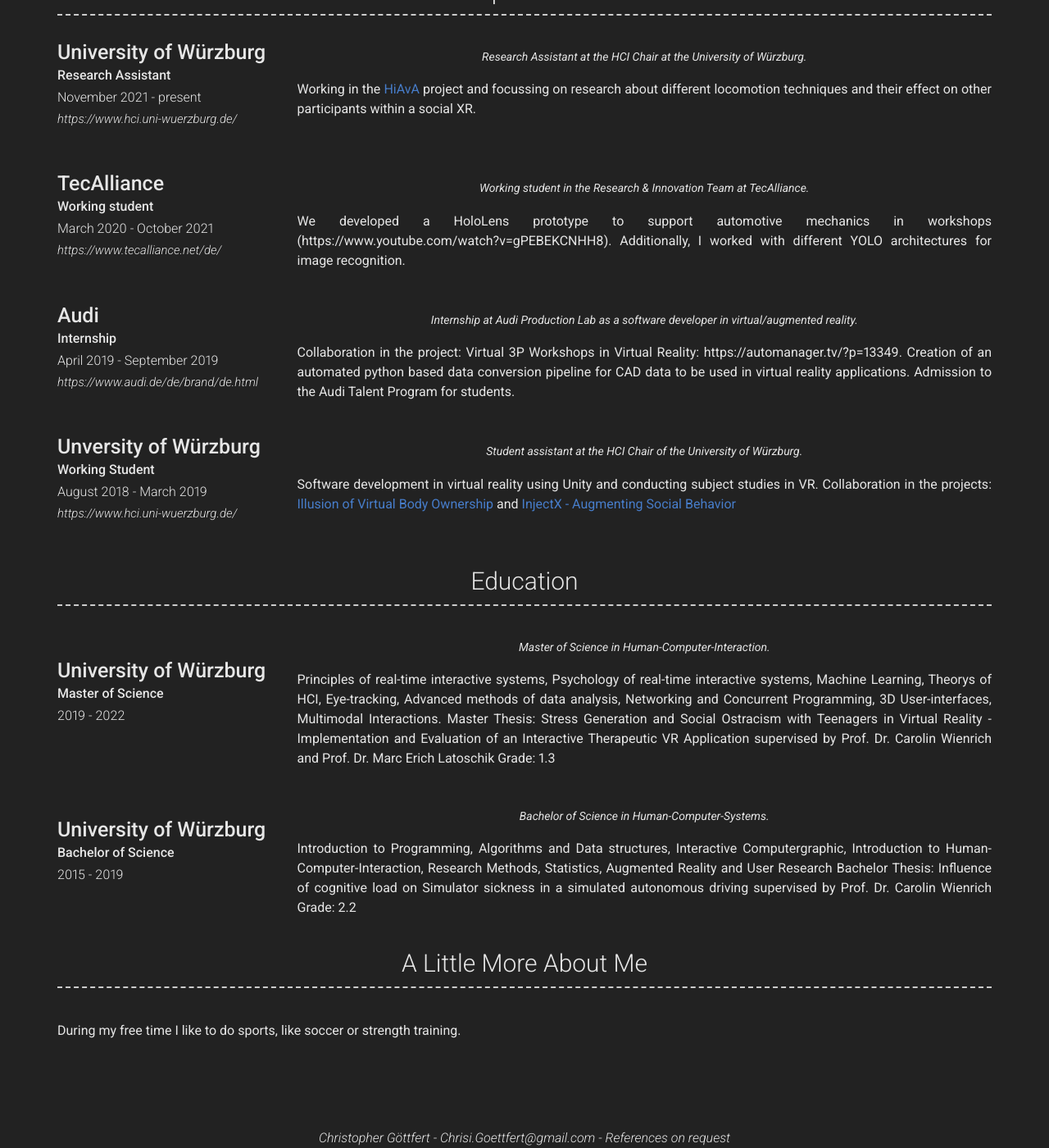
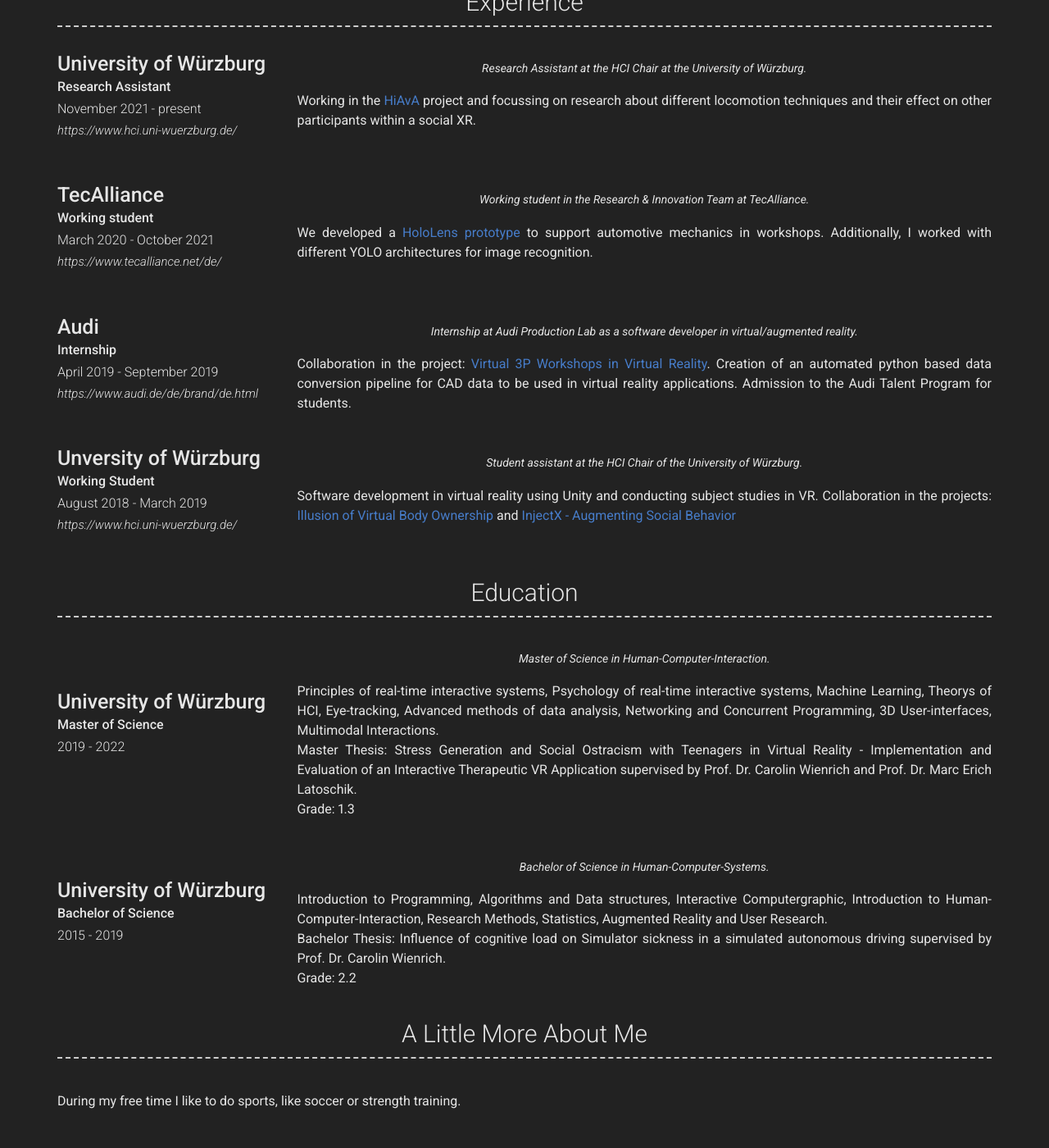
Before and after one commit to ChrisGoettfert/ChrisGoettfert.github.io, a Jekyll site: the page built from index.md, in a window 1280 px wide and 1400 px high, scrolled down 1069 px. Shown: the whole window at 82% size. Built offline with Jekyll 4.4.1, drawn with Linux system fonts in a browser that asks for light colours; nearby versions of some CDN libraries; some of the changed text lies outside the part shown.

Commit message:
more formatting

```diff
--- a/_config.yml
+++ b/_config.yml
@@ -53,7 +53,9 @@ orcid_username: 0000-0002-6959-093X
 about_profile_image: images/christopher_goe.jpg
 about_content: | # this will include new lines to allow paragraphs
   Hi, my name is Christopher Göttfert and I'm currently working as a research assistant at the Human-Computer-Interaction (HCI) and Psychology of intelligent interactive systems (PIIS) Group at the University of Würzburg. <br>
+
   I work in the [HiAvA](https://www.hci.uni-wuerzburg.de/projects/hiava/) Project, which focuses on digital participation in social XR environments. The project is developing and evaluating different solutions for markerless tracking of bodies and faces, as well as participation via different devices. <br>
+
   My research focuses on various locomotion techniques as well as the effect on other participants within a social XR. <br>
 
   Previously, I studied Human-Computer Systems and Human-Computer Interaction at the University of Würzburg, completed an internship as a software developer in VR/AR at the Audi Production Lab and worked as a student employee at TecAlliance in the field of AR development and Machine Learning.
@@ -69,30 +71,25 @@ content:
         title: Research project
         link: https://www.hci.uni-wuerzburg.de/projects/hiava/
         link_text: Development and research
-        additional_links:
-          - title:  Github page for project (eg. sproogen/modern-resume-theme)
-            icon: fab fa-github
-            url: Link to project (eg. sproogen.github.io/modern-resume-theme)(optional)
-          - title:  Github page for project (eg. sproogen/modern-resume-theme)
-            icon: fab fa-github
-            url: Link to project (eg. sproogen.github.io/modern-resume-theme)(optional)
         quote: >
           HiAvA - Scalable Hybrid Avatar-Agents-Technology for Everyday Social Interaction in XR
         description: | # this will include new lines to allow paragraphs
-          HiAvA enables a quality leap for diverse collaborative and communicative XR environments of a future cyberspace and allows everyday participation in social VR applications even with limited hardware equipment. The project will develop and evaluate solutions for non-contact tracking of bodies and faces. HiAvA will enable participation in natural social interactions in XR environments, whether user:s use a VR headset, tablet, smartphone, or laptop to participate.
+          HiAvA enables a quality leap for diverse collaborative and communicative XR environments of a future cyberspace and allows everyday participation in social VR applications even with limited hardware equipment. The project will develop and evaluate solutions for non-contact tracking of bodies and faces. HiAvA will enable participation in natural social interactions in XR environments, when using a VR headset, tablet, smartphone, or laptop to participate.
+
           My responsibilities lie in the development of the platform as well as the impact research of various social XR factors.
       - layout: left
         border: weak
         title: Student project
-        link: https://downloads.hci.informatik.uni-wuerzburg.de/2022-muc-eyetracking_in_mirror_exposition-preprint.pdf
         additional_links:
           - title:  Github page for project
             icon: fab fa-github
             url: https://github.com/ChrisGoettfert/mirror-exposure-gaze-analyzer
         quote: >
-          Implementation of an automatic framework to investigate eyetracking data in a mirror exposure
+          Implementation of an automatic framework to investigate eyetracking data in a mirror exposure.
         description: | # this will include new lines to allow paragraphs
           Creation of an automated evaluation pipeline in Python to evaluate data of a mirror exposure in a short time. Based on measured body sizes of a test person, areas of interest are automatically generated and fixations on them are measured and visualized.
+
+          [Published at the Mensch und Computer 2022](https://downloads.hci.informatik.uni-wuerzburg.de/2022-muc-eyetracking_in_mirror_exposition-preprint.pdf)
   - title: Experience
     layout: list
     content:
@@ -113,7 +110,7 @@ content:
         quote: >
           Working student in the Research & Innovation Team at TecAlliance.
         description: | # this will include new lines to allow paragraphs
-          We developed a HoloLens prototype to support automotive mechanics in workshops (https://www.youtube.com/watch?v=gPEBEKCNHH8). Additionally, I worked with different YOLO architectures for image recognition.
+          We developed a [HoloLens prototype](https://www.youtube.com/watch?v=gPEBEKCNHH8) to support automotive mechanics in workshops. Additionally, I worked with different YOLO architectures for image recognition.
       - layout: left
         title: Audi
         sub_title: Internship
@@ -122,7 +119,7 @@ content:
         quote: >
           Internship at Audi Production Lab as a software developer in virtual/augmented reality.
         description: | # this will include new lines to allow paragraphs
-         Collaboration in the project: Virtual 3P Workshops in Virtual Reality: https://automanager.tv/?p=13349. Creation of an automated python based data conversion pipeline for CAD data to be used in virtual reality applications. Admission to the Audi Talent Program for students.
+         Collaboration in the project: [Virtual 3P Workshops in Virtual Reality](https://automanager.tv/?p=13349). Creation of an automated python based data conversion pipeline for CAD data to be used in virtual reality applications. Admission to the Audi Talent Program for students.
       - layout: left
         title: Unversity of Würzburg
         sub_title: Working Student
@@ -142,8 +139,8 @@ content:
         quote: >
           Master of Science in Human-Computer-Interaction.
         description: | # this will include new lines to allow paragraphs
-           Principles of real-time interactive systems, Psychology of real-time interactive systems, Machine Learning, Theorys of HCI, Eye-tracking, Advanced methods of data analysis, Networking and Concurrent Programming, 3D User-interfaces, Multimodal Interactions.
-           Master Thesis: Stress Generation and Social Ostracism with Teenagers in Virtual Reality - Implementation and Evaluation of an Interactive Therapeutic VR Application supervised by Prof. Dr. Carolin Wienrich and Prof. Dr. Marc Erich Latoschik
+           Principles of real-time interactive systems, Psychology of real-time interactive systems, Machine Learning, Theorys of HCI, Eye-tracking, Advanced methods of data analysis, Networking and Concurrent Programming, 3D User-interfaces, Multimodal Interactions. <br>
+           Master Thesis: Stress Generation and Social Ostracism with Teenagers in Virtual Reality - Implementation and Evaluation of an Interactive Therapeutic VR Application supervised by Prof. Dr. Carolin Wienrich and Prof. Dr. Marc Erich Latoschik. <br>
            Grade: 1.3
       - layout: left
         title: University of Würzburg
@@ -152,8 +149,8 @@ content:
         quote: >
           Bachelor of Science in Human-Computer-Systems.
         description: | # this will include new lines to allow paragraphs
-           Introduction to Programming, Algorithms and Data structures, Interactive Computergraphic, Introduction to Human-Computer-Interaction, Research Methods, Statistics, Augmented Reality and User Research
-           Bachelor Thesis: Influence of cognitive load on Simulator sickness in a simulated autonomous driving supervised by Prof. Dr. Carolin Wienrich
+           Introduction to Programming, Algorithms and Data structures, Interactive Computergraphic, Introduction to Human-Computer-Interaction, Research Methods, Statistics, Augmented Reality and User Research. <br>
+           Bachelor Thesis: Influence of cognitive load on Simulator sickness in a simulated autonomous driving supervised by Prof. Dr. Carolin Wienrich. <br>
            Grade: 2.2
   - title: A Little More About Me
     layout: text
```
